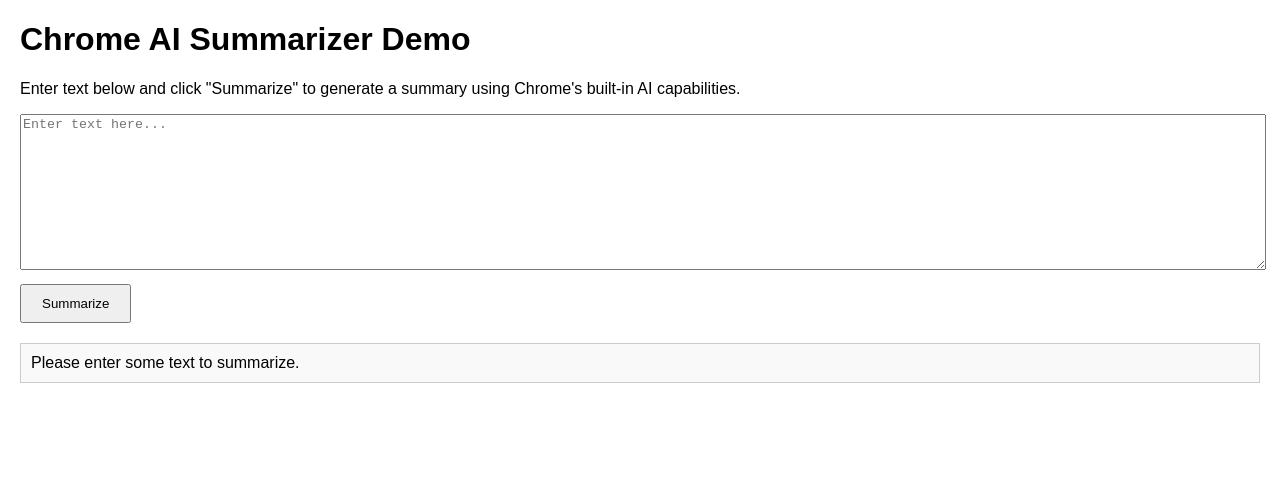
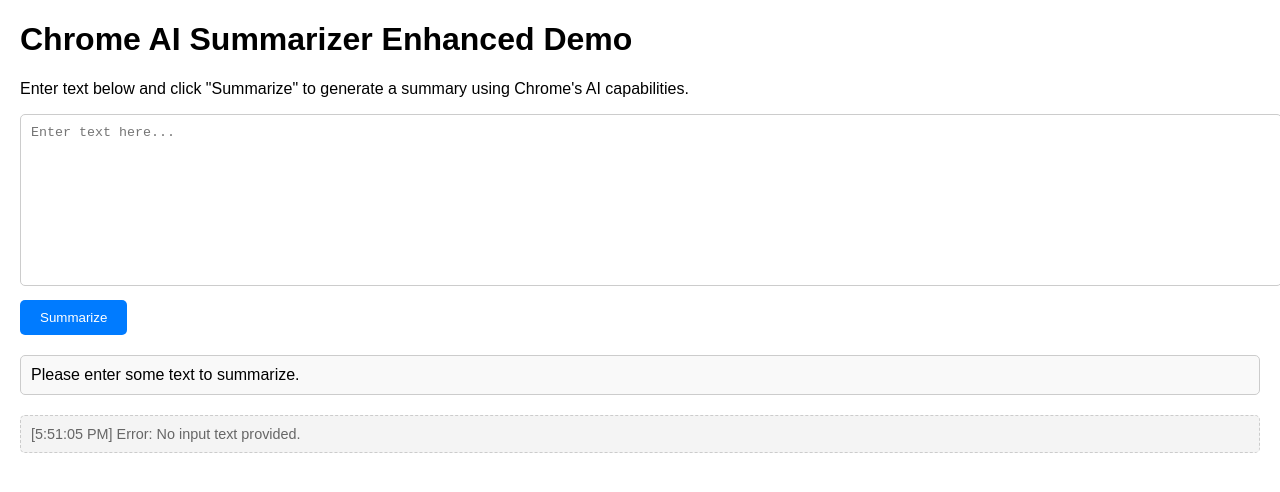
Before and after one commit to yoazmenda/Chrome-ai-demo, a plain HTML site: page index.html in a window 1280 px wide. Both pictures are taken after a click on the button "Summarize". Drawn offline with Linux system fonts and the light colour scheme.

Commit message:
Update index.html

```diff
--- a/index.html
+++ b/index.html
@@ -2,7 +2,7 @@
 <html lang="en">
 <head>
     <meta charset="UTF-8">
-    <title>Chrome AI Summarizer Demo</title>
+    <title>Chrome AI Summarizer Enhanced Demo</title>
     <style>
         body {
             font-family: Arial, sans-serif;
@@ -11,58 +11,115 @@
         textarea {
             width: 100%;
             height: 150px;
+            resize: none;
+            padding: 10px;
+            border: 1px solid #ccc;
+            border-radius: 5px;
         }
         button {
             margin-top: 10px;
             padding: 10px 20px;
+            background-color: #007bff;
+            color: white;
+            border: none;
+            border-radius: 5px;
+            cursor: pointer;
+        }
+        button:disabled {
+            background-color: #999;
+            cursor: not-allowed;
+        }
+        button:hover {
+            background-color: #0056b3;
         }
         #summary {
             margin-top: 20px;
             padding: 10px;
             border: 1px solid #ccc;
+            border-radius: 5px;
             background-color: #f9f9f9;
+            white-space: pre-wrap;
+        }
+        .error {
+            color: red;
+            font-weight: bold;
+        }
+        .log {
+            margin-top: 20px;
+            font-size: 0.9em;
+            color: #666;
+            background: #f4f4f4;
+            padding: 10px;
+            border: 1px dashed #ccc;
+            border-radius: 5px;
+            max-height: 200px;
+            overflow-y: auto;
         }
     </style>
 </head>
 <body>
-    <h1>Chrome AI Summarizer Demo</h1>
-    <p>Enter text below and click "Summarize" to generate a summary using Chrome's built-in AI capabilities.</p>
+    <h1>Chrome AI Summarizer Enhanced Demo</h1>
+    <p>Enter text below and click "Summarize" to generate a summary using Chrome's AI capabilities.</p>
     <textarea id="inputText" placeholder="Enter text here..."></textarea>
     <br>
     <button id="summarizeButton">Summarize</button>
     <div id="summary"></div>
+    <div class="log" id="logContainer"></div>
 
     <script>
+        const logContainer = document.getElementById('logContainer');
+
+        function logMessage(message) {
+            const timestamp = new Date().toLocaleTimeString();
+            logContainer.innerHTML += `[${timestamp}] ${message}<br>`;
+            logContainer.scrollTop = logContainer.scrollHeight;
+            console.log(message);
+        }
+
         document.getElementById('summarizeButton').addEventListener('click', async () => {
             const inputText = document.getElementById('inputText').value;
             const summaryDiv = document.getElementById('summary');
+            summaryDiv.textContent = ''; // Clear the previous summary
+            logContainer.innerHTML = ''; // Clear previous logs
 
             if (!inputText.trim()) {
                 summaryDiv.textContent = 'Please enter some text to summarize.';
+                logMessage('Error: No input text provided.');
                 return;
             }
 
+            logMessage('Attempting to use Summarizer API...');
+
             try {
-                // Check if the Summarizer API is available
+                // Check if Summarizer API is available
                 const capabilities = await navigator.ai.summarizer.capabilities();
+                logMessage('Summarizer capabilities fetched successfully.');
+
                 if (capabilities.available === 'no') {
-                    summaryDiv.textContent = 'Summarizer API is not available on this device.';
+                    summaryDiv.innerHTML = '<span class="error">Summarizer API is not available on this device.</span>';
+                    logMessage('Error: Summarizer API is unavailable on this device.');
                     return;
                 }
 
-                // Create a summarizer instance
+                logMessage('Summarizer API is available. Creating summarizer instance...');
                 const summarizer = await navigator.ai.summarizer.create({
                     length: 'medium',
                     type: 'paragraph',
                     format: 'text'
                 });
 
-                // Generate the summary
+                logMessage('Summarizer instance created successfully.');
+                logMessage('Processing input text for summarization...');
                 const result = await summarizer.summarize(inputText);
                 summaryDiv.textContent = result.summary;
+
+                logMessage('Summary generated successfully:');
+                logMessage(result.summary);
             } catch (error) {
-                console.error('Error using Summarizer API:', error);
-                summaryDiv.textContent = 'An error occurred while generating the summary.';
+                console.error('Error while generating summary:', error);
+                summaryDiv.innerHTML = '<span class="error">An error occurred while generating the summary. Check the logs for details.</span>';
+                logMessage(`Error: ${error.message}`);
+                logMessage(error.stack);
             }
         });
     </script>
```
